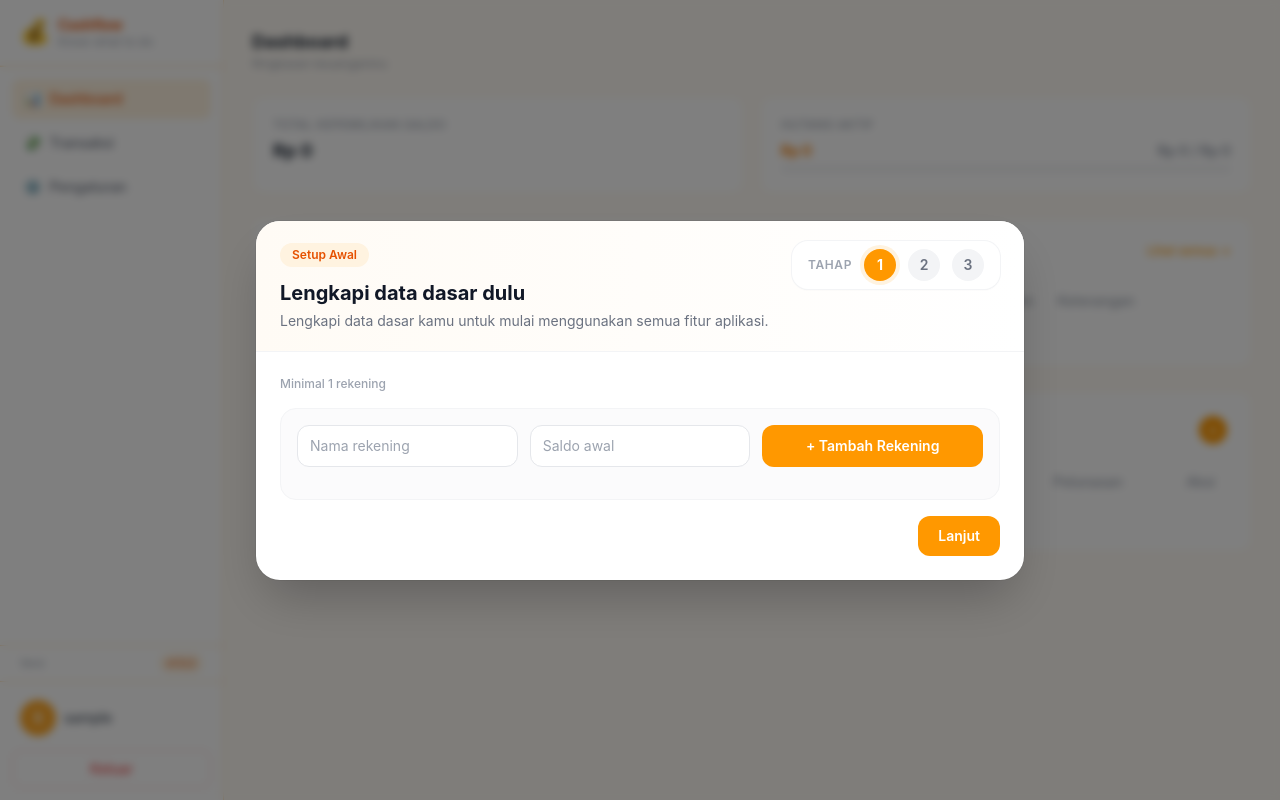
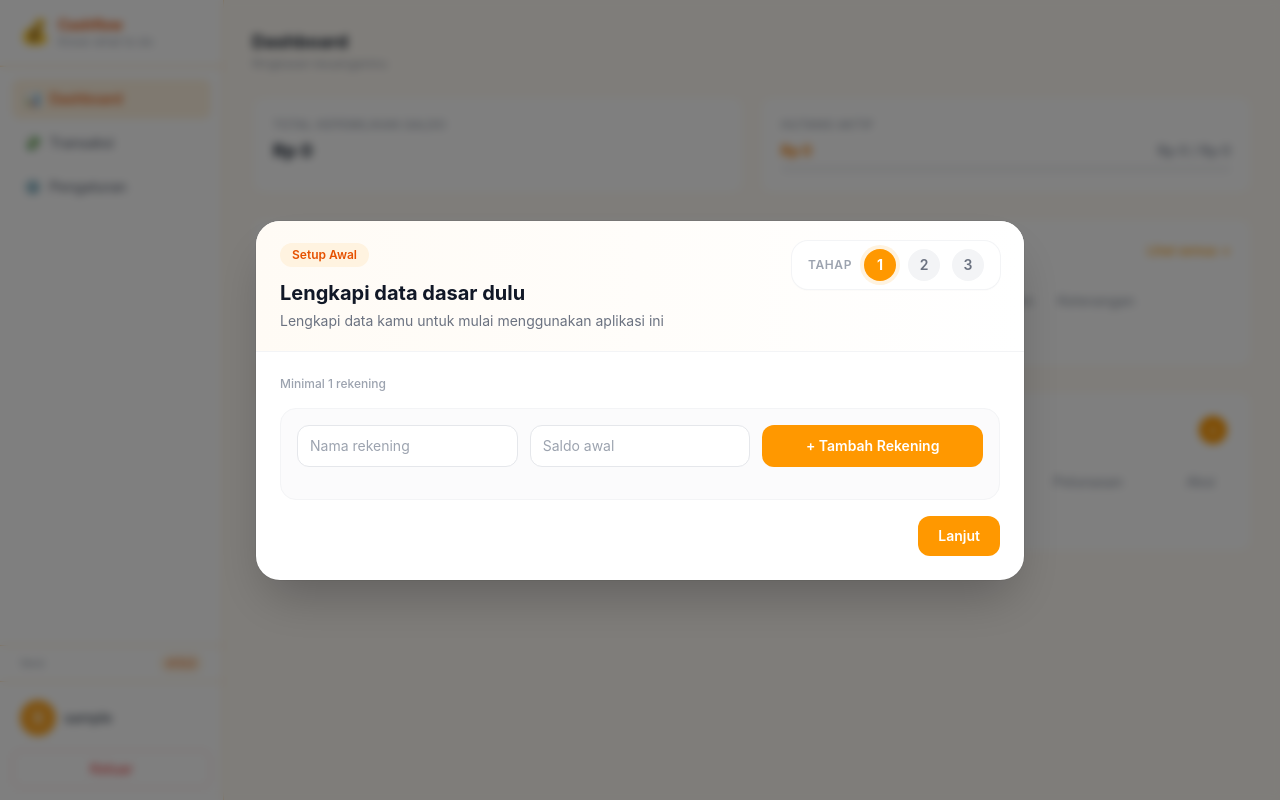
Before and after one commit to panpapan-rahe/cash-flow-journal, a Flask app: page /dashboard in a window 1280 px wide. Run offline with Flask 3, Linux system fonts and the light colour scheme; the visitor is signed in with stand-in values (Sample User, id 1); data that the repository does not hold is empty; some libraries are stand-ins or nearby versions.

Commit message:
polish: use inviting setup subtext

```diff
--- a/app/templates/dashboard/dashboard.html
+++ b/app/templates/dashboard/dashboard.html
@@ -209,7 +209,7 @@
                         Setup Awal
                     </div>
                     <h3 class="mt-3 text-xl font-bold text-gray-900">Lengkapi data dasar dulu</h3>
-                    <p class="mt-1 text-sm text-gray-500">Lengkapi data dasar kamu untuk mulai menggunakan semua fitur aplikasi.</p>
+                    <p class="mt-1 text-sm text-gray-500">Lengkapi data kamu untuk mulai menggunakan aplikasi ini</p>
                 </div>
                 <div class="hidden sm:flex items-center gap-3 rounded-2xl bg-white px-4 py-2 shadow-sm ring-1 ring-gray-100">
                     <span class="text-xs font-semibold uppercase tracking-wider text-gray-400">Tahap</span>
```
